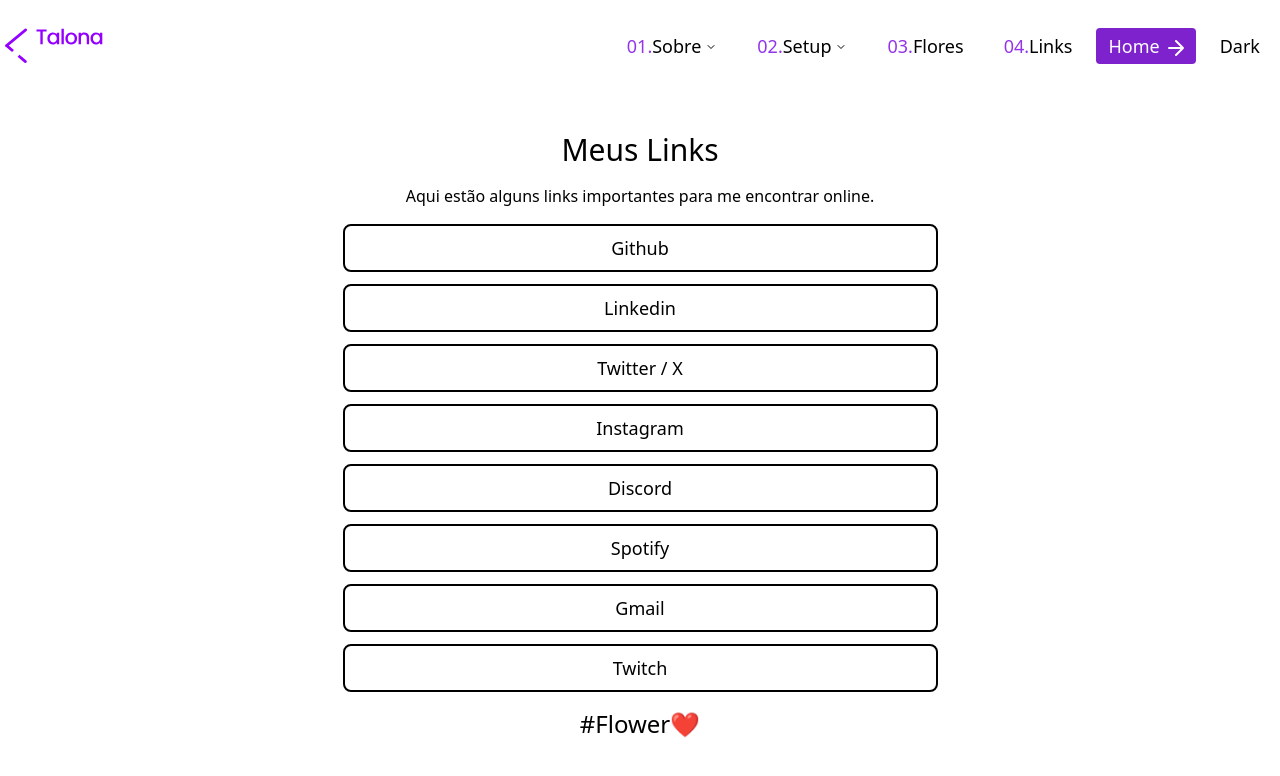
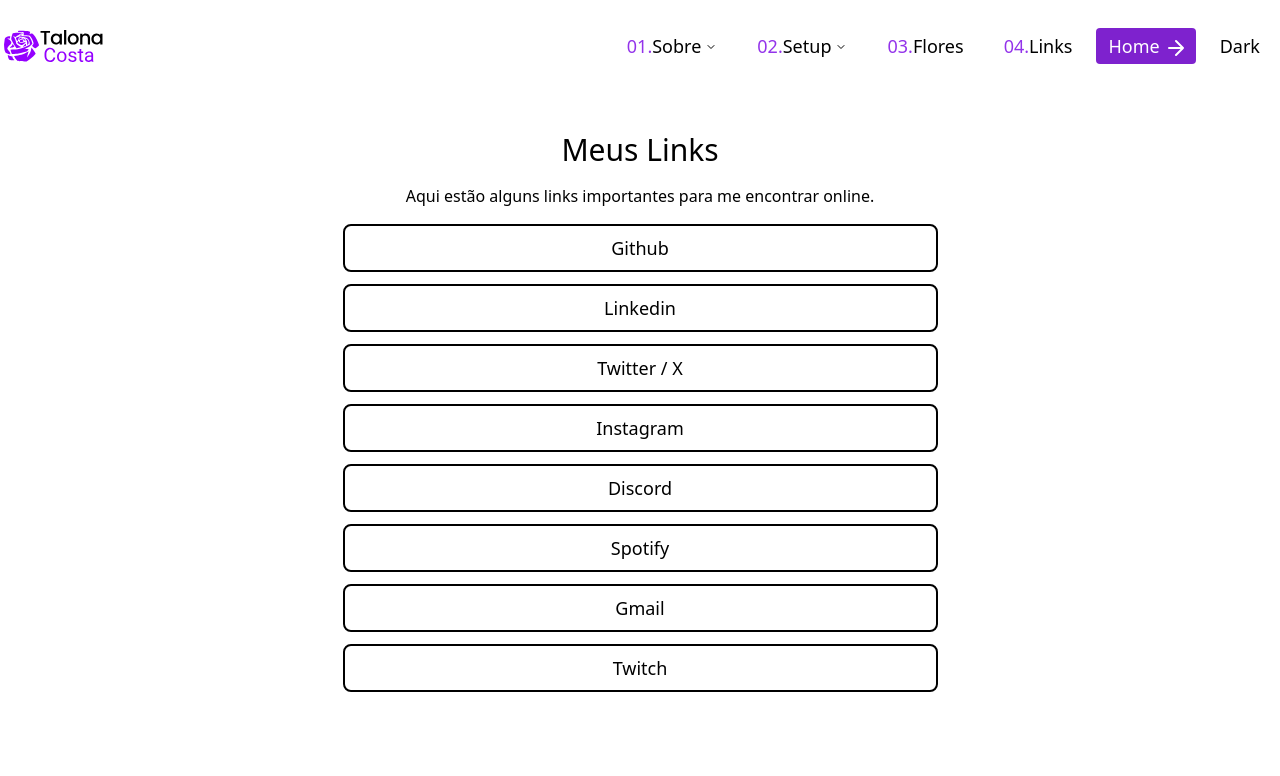
Before and after one commit to Tal0na/WebSite_Talona, a Next.js app: page /Links in a window 1280 px wide. Shown: the top 776 px of the page. Built offline with nearby package versions, Linux system fonts and the light colour scheme.

Commit message:
Add files via upload

```diff
--- a/src/app/components/Footer/Footer.jsx
+++ b/src/app/components/Footer/Footer.jsx
@@ -1,5 +1,7 @@
+"use client";
 import React from "react";
 import Image from "next/image";
+import LogoComponent from '../logo/logotheme';
 
 const Footer = () => {
   return (
@@ -7,8 +9,8 @@
       <footer class="dark:text-white text-black body-font">
         <div class="container px-5 py-8 mx-auto flex items-center sm:flex-row flex-col">
           <a class="flex title-font font-medium items-center md:justify-start justify-center dark:text-white text-black">
-            <Image src="/svgs/logo.svg" alt="rosa" width={100} height={100} />
 
+            <LogoComponent />
           </a>
           <p class="text-sm dark:text-white text-black sm:ml-4 sm:pl-4 sm:border-l-2 sm:border-gray-800 sm:py-2 sm:mt-0 mt-4">
             &copy; {new Date().getFullYear()} &middot; Talona Costa —
--- a/src/app/components/Navbar/NavbarComponent.jsx
+++ b/src/app/components/Navbar/NavbarComponent.jsx
@@ -3,6 +3,7 @@
 import Link from "next/link";
 import Image from "next/image";
 import ThemeButton from "../ThemeToggle";
+import LogoComponent from '../logo/logotheme';
 
 const DropdownMenu = ({ items }) => {
   return (
@@ -116,7 +117,8 @@
       <div className="container mx-auto flex flex-col flex-wrap items-center p-6 px-1 md:flex-row">
 
         <Link href="/" passHref className="mb-4 flex items-center md:mb-0">
-          <Image src="/svgs/logo.svg" alt="logo" width={100} height={100} />
+
+          <LogoComponent />
         </Link>
 
         <nav className="flex flex-wrap items-center justify-center gap-x-2 text-lg md:ml-auto">
--- /dev/null
+++ b/src/app/components/logo/logotheme.jsx
@@ -0,0 +1,29 @@
+import { useTheme } from 'next-themes';
+import Image from 'next/image';
+import { useEffect, useState } from 'react';
+
+function LogoComponent() {
+  const { resolvedTheme, setTheme } = useTheme();
+  const [theme, setLocalTheme] = useState(resolvedTheme);
+
+  useEffect(() => {
+    // Verifica se o código está sendo executado do lado do cliente (navegador)
+    if (typeof window !== 'undefined') {
+      setLocalTheme(resolvedTheme);
+    }
+  }, [resolvedTheme]);
+
+  // Determine qual logo exibir com base no tema
+  const logoSrc = theme === 'dark' ? '/svgs/logolight.svg' : '/svgs/logodark.svg';
+
+  return (
+    <Image
+      src={logoSrc}
+      alt={theme === 'dark' ? 'logo (modo escuro)' : 'logo'}
+      width={100}
+      height={100}
+    />
+  );
+}
+
+export default LogoComponent;
--- a/src/pages/Links.jsx
+++ b/src/pages/Links.jsx
@@ -88,13 +88,6 @@
           Twitch
         </a>
       </div>
-
-      <div
-        id="hashtag"
-        className="my-4 text-center text-2xl font-normal text-black  dark:text-white"
-      >
-        #Flower❤
-      </div>
     </div>
   );
 };
--- a/src/pages/_app.jsx
+++ b/src/pages/_app.jsx
@@ -3,7 +3,10 @@
 
 function MyApp({ Component, pageProps }) {
   return (
-    <ThemeProvider attribute="class">
+    <ThemeProvider attribute="class"
+    defaultTheme="system"
+    enableSystem
+    disableTransitionOnChange >
       <div>
         <Component {...pageProps} />
       </div>
```
Also changed, not shown: public/svgs/logodark.svg (added), public/svgs/logolight.svg (added).
